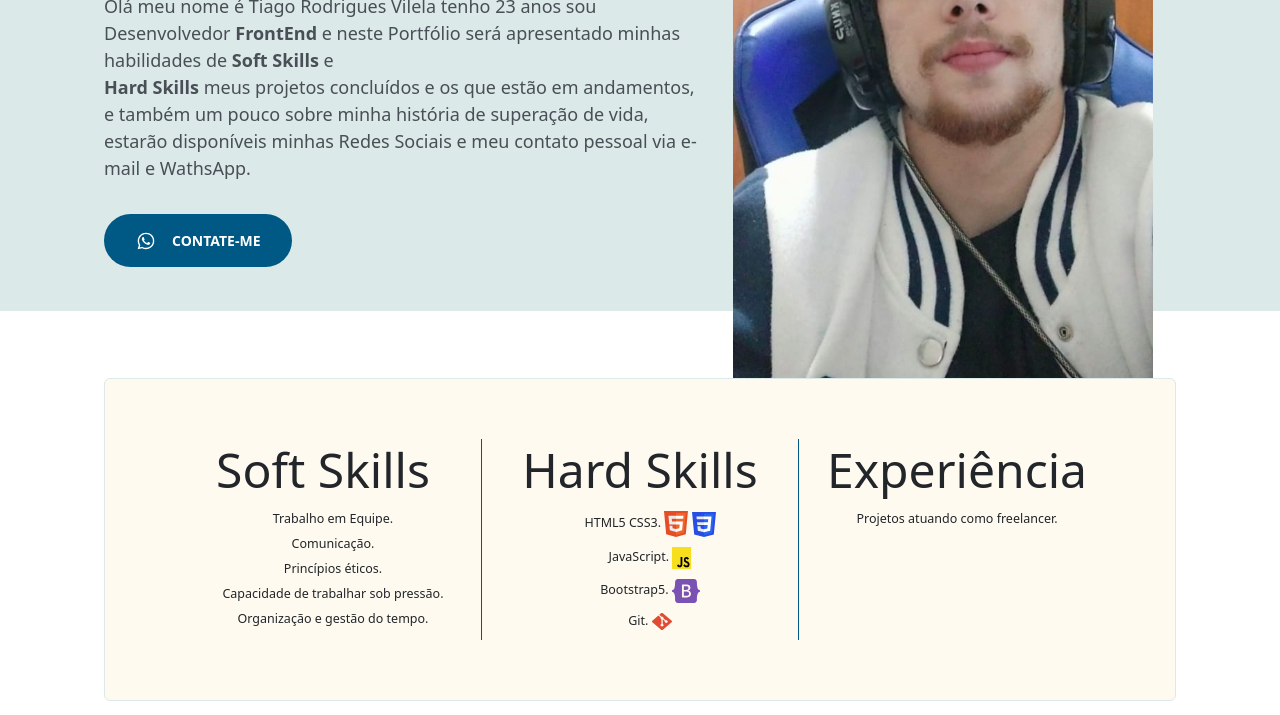
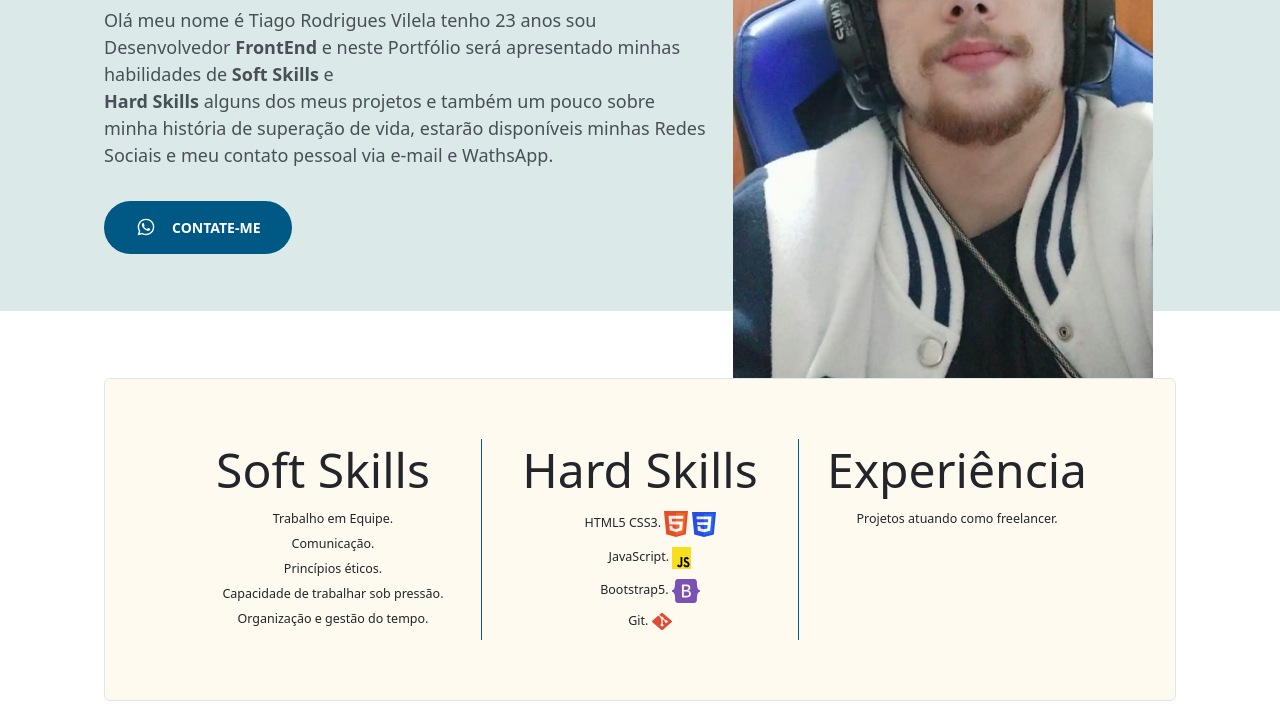
Before and after one commit to Tiago-Vilela/my-portf-lio, a plain HTML site: page index.html in a window 1280 px wide. Shown: the part 385-1100 px from the top of the page. Drawn offline with nearby package versions, Linux system fonts and the light colour scheme.

Commit message:
alteração section home texto

```diff
--- a/index.html
+++ b/index.html
@@ -137,7 +137,7 @@
 
           <div class="content">
             <p>
-              Olá meu nome é Tiago Rodrigues Vilela tenho 23 anos sou Desenvolvedor <strong>FrontEnd</strong> e neste Portfólio será apresentado minhas habilidades de <strong>Soft Skills</strong> e <strong> <br>Hard Skills</strong> meus projetos concluídos e os que estão em andamentos, e também um pouco sobre minha história de superação de vida, estarão disponíveis minhas Redes Sociais e meu contato pessoal via e-mail e WathsApp.
+              Olá meu nome é Tiago Rodrigues Vilela tenho 23 anos sou Desenvolvedor <strong>FrontEnd</strong> e neste Portfólio será apresentado minhas habilidades de <strong>Soft Skills</strong> e <strong> <br>Hard Skills</strong> alguns dos meus projetos e também um pouco sobre minha história de superação de vida, estarão disponíveis minhas Redes Sociais e meu contato pessoal via e-mail e WathsApp.
             </p>
             <a class="button" href="#contact">
               <svg
```
